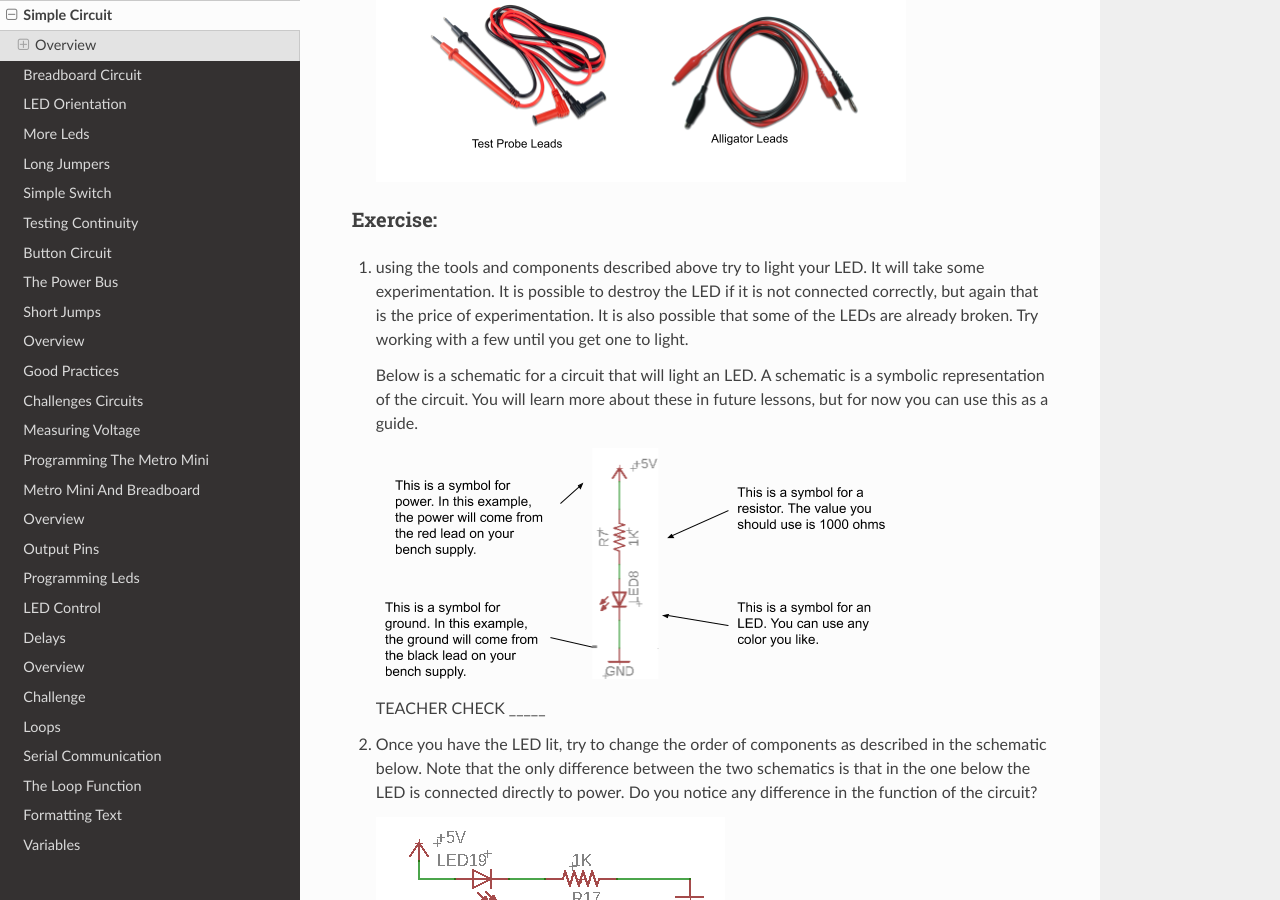
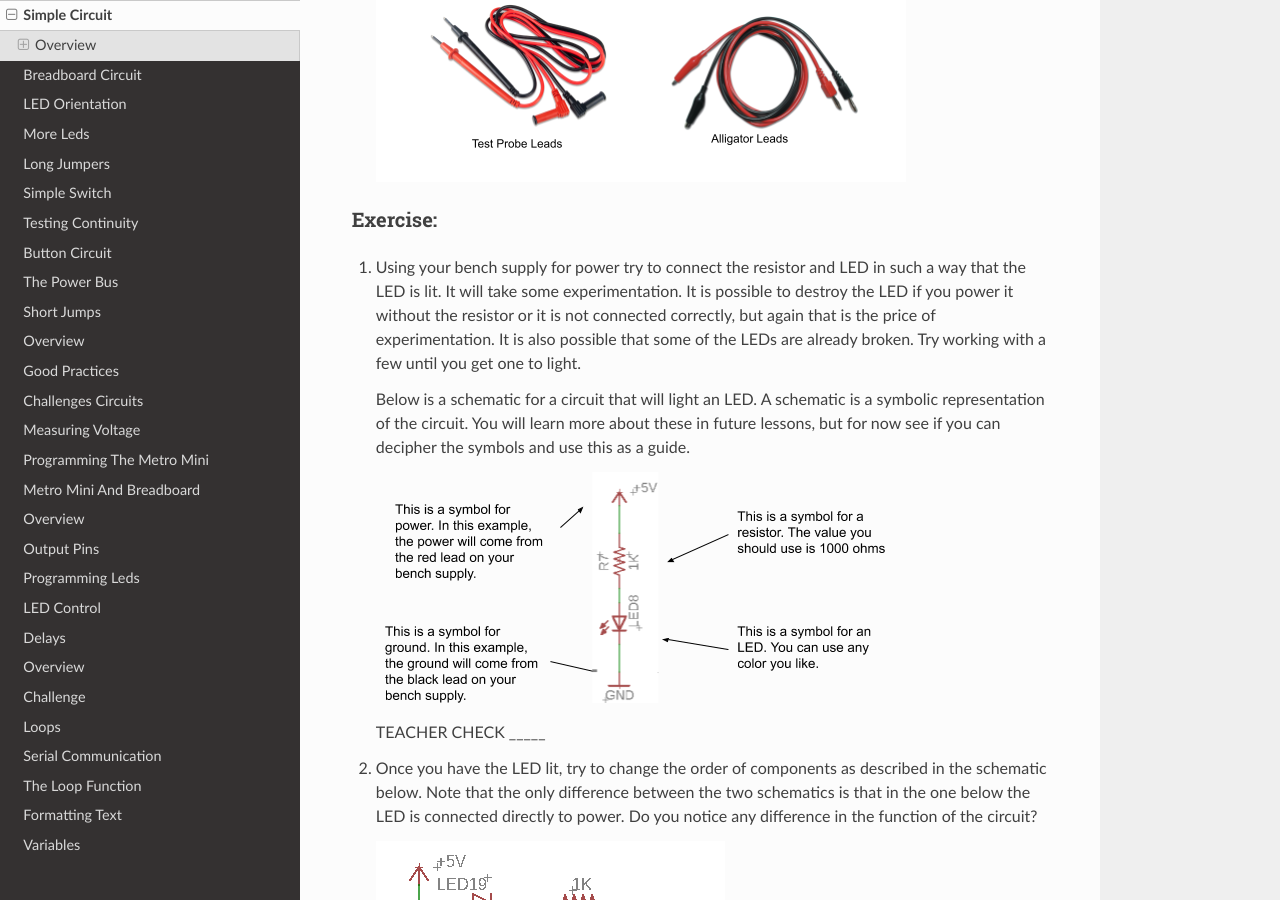
Before and after one commit to maxtkc/mvths-wiki, a Sphinx documentation site: the page built from docs/001-simple-circuit.rst, in a window 1280 px wide and 900 px high, scrolled down 1739 px. Built offline with Sphinx 7.4.7 and the Read the Docs theme 3.1.0, drawn with Linux system fonts in a browser that asks for light colours; pages that are not in the unit, such as notebooks, are missing from menus.

Commit message:
Update 001-simple-circuit.rst

```diff
--- a/docs/001-simple-circuit.rst
+++ b/docs/001-simple-circuit.rst
@@ -33,9 +33,9 @@ Use the following components and tools to light an LED.
 
 Exercise:
 ~~~~~~~~~
-#. using the tools and components described above try to light your LED. It will take some experimentation. It is possible to destroy the LED if it is not connected correctly, but again that is the price of experimentation. It is also possible that some of the LEDs are already broken. Try working with a few until you get one to light.
+#. Using your bench supply for power try to connect the resistor and LED in such a way that the LED is lit. It will take some experimentation. It is possible to destroy the LED if you power it without the resistor or it is not connected correctly, but again that is the price of experimentation. It is also possible that some of the LEDs are already broken. Try working with a few until you get one to light.
 
-   Below is a schematic for a circuit that will light an LED. A schematic is a symbolic representation of the circuit. You will learn more about these in future lessons, but for now you can use this as a guide.
+   Below is a schematic for a circuit that will light an LED. A schematic is a symbolic representation of the circuit. You will learn more about these in future lessons, but for now see if you can decipher the symbols and use this as a guide.
 
 
    .. figure:: images/image107.png
```
